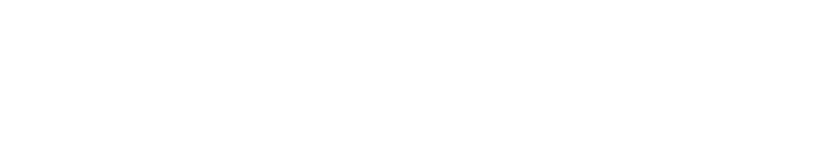
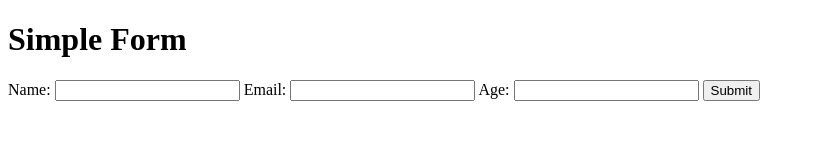
Before and after one commit to devansh-kapoor/typescript, a website: page index.html in a window 1280 px wide. Shown: the whole page, without its empty margins (0-815 px from the left). Drawn offline with Linux system fonts and the light colour scheme.

Commit message:
second commit

```diff
--- a/index.html
+++ b/index.html
@@ -1,12 +1,32 @@
 <!-- index.html -->
 <!DOCTYPE html>
 <html lang="en">
+
 <head>
-  <meta charset="UTF-8">
-  <meta name="viewport" content="width=device-width, initial-scale=1.0">
-  <title>TypeScript Assignment</title>
+    <meta charset="UTF-8">
+    <meta name="viewport" content="width=device-width, initial-scale=1.0">
+    <title>Simple Form</title>
 </head>
+
 <body>
-  <script type="module" src="./main.js"></script>
+
+    <h1>Simple Form</h1>
+
+    <form id="myForm">
+        <label for="name">Name:</label>
+        <input type="text" id="name" name="name" required>
+
+        <label for="email">Email:</label>
+        <input type="email" id="email" name="email" required>
+
+        <label for="age">Age:</label>
+        <input type="number" id="age" name="age" required>
+
+        <button type="button" onclick="submitForm()">Submit</button>
+    </form>
+
+    <!-- Include the compiled TypeScript file -->
 </body>
+<script src="./main.js"></script>
+
 </html>
--- a/main.js
+++ b/main.js
@@ -1,3 +1,4 @@
+"use strict";
 var __awaiter = (this && this.__awaiter) || function (thisArg, _arguments, P, generator) {
     function adopt(value) { return value instanceof P ? value : new P(function (resolve) { resolve(value); }); }
     return new (P || (P = Promise))(function (resolve, reject) {
@@ -7,7 +8,7 @@ var __awaiter = (this && this.__awaiter) || function (thisArg, _arguments, P, ge
         step((generator = generator.apply(thisArg, _arguments || [])).next());
     });
 };
-export class FormValidator {
+class FormValidator {
     static validate(form) {
         return new Promise((resolve, reject) => {
             // Simulating form validation
@@ -20,7 +21,7 @@ export class FormValidator {
         });
     }
 }
-export class Loader {
+class Loader {
     static showLoader() {
         return __awaiter(this, void 0, void 0, function* () {
             console.log("Loading...");
@@ -30,7 +31,7 @@ export class Loader {
         });
     }
 }
-export var Logger;
+var Logger;
 (function (Logger) {
     function log(message) {
         console.log(message);
@@ -69,9 +70,16 @@ Logger.log("Starting form submission...");
 // Using async/await and Promises
 function submitForm() {
     return __awaiter(this, void 0, void 0, function* () {
+        const nameInput = document.getElementById("name");
+        const emailInput = document.getElementById("email");
+        const ageInput = document.getElementById("age");
         try {
             yield Loader.showLoader();
-            const formData = { name: "John", email: "john@example.com", age: 25 };
+            const formData = {
+                name: nameInput.value,
+                email: emailInput.value,
+                age: parseInt(ageInput.value, 10),
+            };
             yield FormValidator.validate(formData);
             Logger.log("Form submitted successfully.");
         }
@@ -80,4 +88,4 @@ function submitForm() {
         }
     });
 }
-submitForm();
+// submitForm();
```
Also changed, not shown: main.ts (+14 -6 lines).
